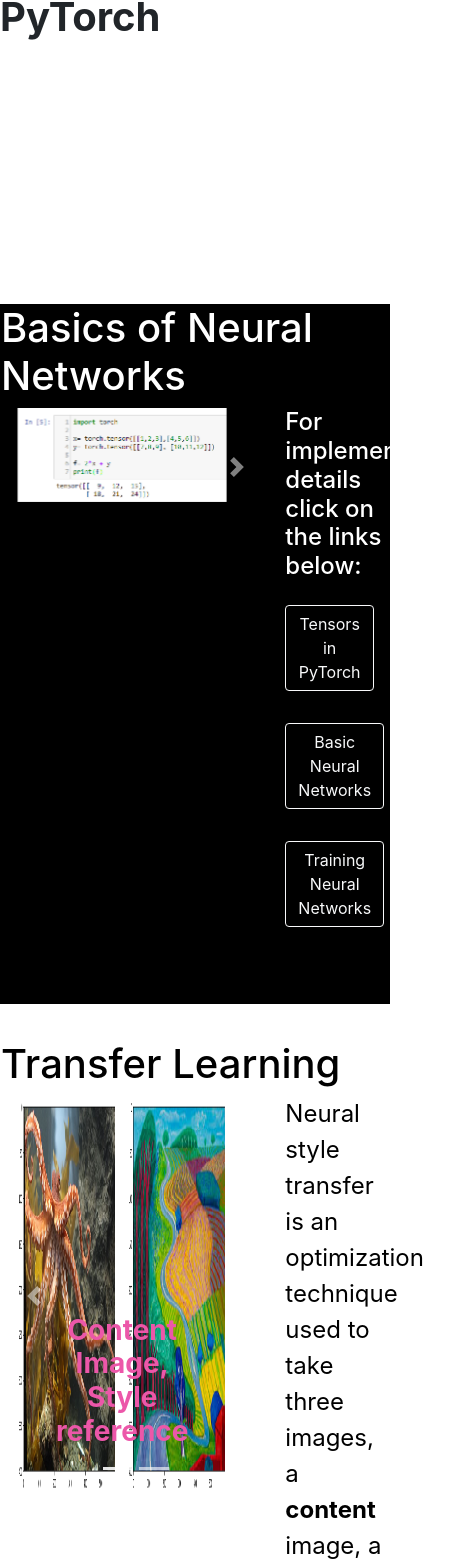
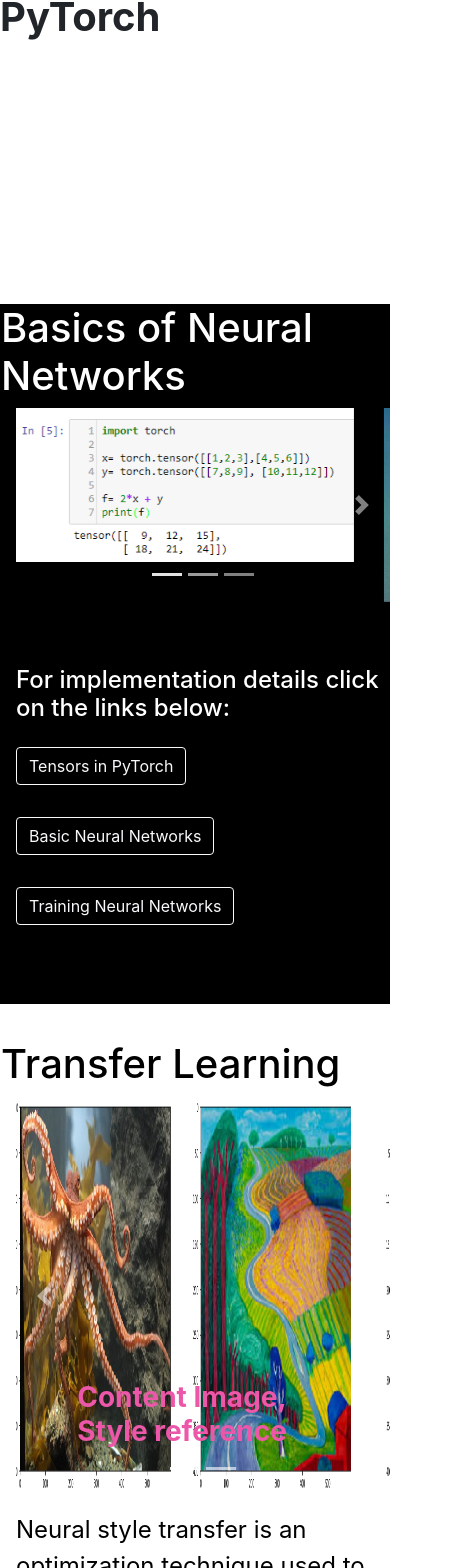
Before and after one commit to J268sing/My-Portfolio.github.io, a React (Create React App) app: page /PyTorch in a window 390 px wide. Shown: the part 424-1992 px from the top of the page, 463 px wide, since content can reach past the window. Built offline with nearby package versions, Linux system fonts and the light colour scheme.

Commit message:
mobile layout changes

```diff
--- a/src/components/Navbar/Navbar.js
+++ b/src/components/Navbar/Navbar.js
@@ -32,13 +32,11 @@
                     <Nav.Link><Link className="navlink-home" to="/ToDo"><p className="alignment2-home"></p></Link></Nav.Link>
                     <Nav.Link><Link className="navlink-home" to="/PyTorch"><p className="alignment2-home"></p></Link></Nav.Link>
                     <Nav.Link><Link className="navlink-home" to="/Shopify"><p className="alignment2-home"></p></Link></Nav.Link>
-
-
                     {/* Navbar Items*/}
-                        <Nav.Link className="navlink-home" href="mailto:j268sing@edu.uwaterloo.ca"><p className="alignment2-home">Email</p></Nav.Link>
+                        <Nav.Link className="navlink-home" target="_blank" href="mailto:j268sing@edu.uwaterloo.ca"><p className="alignment2-home">Email</p></Nav.Link>
                         <Nav.Link className="navlink-home" target="_blank" href="https://github.com/j268sing"><p className="alignment2-home">Github</p></Nav.Link>
-                        <Nav.Link className="navlink-home" href="#sick"><p className="alignment2-home">Facebook</p></Nav.Link>
-                        <Nav.Link className="navlink-home" to="/"><p className="alignment2-home">Linkedin</p></Nav.Link>
+                        <Nav.Link className="navlink-home" target="_blank" href="https://www.facebook.com/jashan.batth.902"><p className="alignment2-home">Facebook</p></Nav.Link>
+                        <Nav.Link className="navlink-home" target="_blank" href="https://ca.linkedin.com/in/jashandeepsingh62"><p className="alignment2-home">Linkedin</p></Nav.Link>
                         {/*<NavDropdown className="alignment2-home" title="Contact" alignRight  id="dropdown-button-drop-left">
                             <NavDropdown.Item href="#action/3.1"><p className="alignment2-home">Email</p></NavDropdown.Item>
                             <NavDropdown.Item href="#action/3.2"><p className="alignment2-home">Linkedin</p></NavDropdown.Item>
--- a/src/components/Skills/Skills.js
+++ b/src/components/Skills/Skills.js
@@ -43,7 +43,7 @@
                             </Col>
                             <Col xs={6} sm={6} md={6} lg={6} xg={6}>
                                 <Card>
-                                    <Card.Title className="card-title-skills">Backend Development</Card.Title>
+                                    <Card.Title className="card-title-skills">Back-End Development</Card.Title>
                                     <Card.Body>• Creating your server-side programs that connect to databases.</Card.Body>
                                 </Card>
                             </Col>
--- a/src/projectsInfo/FlowerPrediction/FlowerPrediction.css
+++ b/src/projectsInfo/FlowerPrediction/FlowerPrediction.css
@@ -8,10 +8,19 @@
     text-align: center;
 }
 
+.check-flower-prediction{
+    text-align:left;
+}
+
 .container-flower-prediction{
     background-color: rgb(245, 129, 148);
     color: white;
     text-align: center
+}
+
+
+.space-mobile-flower-prediction{
+    margin-bottom: 64px;
 }
 
 .card-flower-prediction {
--- a/src/projectsInfo/FlowerPrediction/FlowerPrediction.js
+++ b/src/projectsInfo/FlowerPrediction/FlowerPrediction.js
@@ -21,7 +21,7 @@
 
                     <Container className="ne-layout-others">
                         <Row>
-                            <Col xs={6} className="col1" md={6} xg={6} >
+                            <Col xs={12} className="col1 space-mobile" md={6} xg={6} >
                                 <Container className="container-layout">
                                      <div >
                                         <Carousel  >
@@ -54,8 +54,9 @@
                                     <h4 style={{ margin: 0 }} className="h1-flowerprediction">Made using PyTorch</h4>
                                 </Container>
                             </Col>
-                            <Col xs={6} md={6} xg={6}>
-                                <div className="">
+                            <Col xs={12} md={6} xg={6}>
+
+                                <div className="check-flower-prediction">
                                     <p className="p-layout">This is a CNN model bulit by fine-tuning the pre-trained VGG19 model by modifiying the classifying layer with custom feed forward network that has 2 hidden layers and ReLU activation functions.
                                     The model has an accuracy of the 85% and is trained on CUDA's GPU.
                                     </p>
@@ -69,17 +70,17 @@
                     </div>
                 </Container>
 
-                <Container fluid className="container-flower-prediction ">Link to the trained dataset: <a target="_blank" href ="https://drive.google.com/file/d/1-Dx1OXsg2yuTDfyELJA2LOCaQAvIrVK2/view?usp=sharing"  className="card-flower-prediction">Checkpoint</a></Container>
+                <Container fluid className="container-flower-prediction space-mobile-flower-prediction">Link to the trained dataset: <a target="_blank" href ="https://drive.google.com/file/d/1-Dx1OXsg2yuTDfyELJA2LOCaQAvIrVK2/view?usp=sharing"  className="card-flower-prediction">Checkpoint</a></Container>
 
                 <Container className="ne-layout-others">
         <Row>
-          <Col xs={6} md={6} xg={6}>
+          <Col xs={12} md={6} xg={6}>
             <div>
               <p className="p-layout">Deployed the CNN model into a web app using
               flask that takes in a flower image and uses the trained network to predict name of the flower that is the nearest look-alike (neighbour) of flower present in the image.</p>
                     </div>
           </Col>
-          <Col xs={6} className="col1" md={6} xg={6} >
+          <Col xs={12} className="col1" md={6} xg={6} >
             <Container className="container-layout">
             <Container >
                 <Row className="video-todo">
@@ -87,8 +88,6 @@
 
                  </Row>
                 </Container>
-                               <h4 style={{ margin: 0 }}>Web/Mobile Developer</h4>
-              <h4 >Software Engineer</h4>
             </Container>
           </Col>
         </Row>
--- a/src/projectsInfo/PyTorch/PyTorch.css
+++ b/src/projectsInfo/PyTorch/PyTorch.css
@@ -74,4 +74,8 @@
     .div-general-white-pytorch{
         height: 1110px;
     }
+
+    .space-mobile{
+        margin-bottom: 16px;
+    }
 }
--- a/src/projectsInfo/PyTorch/PyTorch.js
+++ b/src/projectsInfo/PyTorch/PyTorch.js
@@ -34,8 +34,8 @@
                     <Row >
                         <h1>Basics of Neural Networks</h1>
                     </Row>
-                    <Row  >
-                        <Col xs={8} sm={8} md={8} lg={8} xg={8} >
+                    <Row>
+                        <Col className="space-mobile-flower-prediction" xs={12} sm={8} md={8} lg={8} xg={8} >
                             <div >
                             <Carousel >
                             <Carousel.Item>
@@ -79,7 +79,7 @@
                                         </Carousel>
                             </div>
                         </Col>
-                        <Col xs={4} sm={4} md={4} lg={4} xg={4}>
+                        <Col xs={12} sm={4} md={4} lg={4} xg={4}>
                             <h4> For implementation details click on the links below:</h4>
 
                             <a href="https://github.com/J268sing/deep-learning-PyTorch/blob/master/Part%201%20-%20Tensors%20in%20PyTorch%20.ipynb">
@@ -102,9 +102,9 @@
                         <h1>Transfer Learning</h1>
                     </Row>
                     <Row >
-                        <Col xs={8} md={8} xg={8}>
+                        <Col xs={12} md={8} xg={8}>
                         <div >
-                                <Carousel className="carousel-height-1" >
+                                <Carousel className="carousel-height-1 space-mobile" >
                                     <Carousel.Item>
                                         <Container  >
                                         <img
@@ -147,7 +147,7 @@
                                 </Carousel>
                             </div>
                         </Col>
-                        <Col xs={4} md={4} xg={4}>
+                        <Col xs={12} md={4} xg={4}>
                             <p> Neural style transfer is an optimization technique used to take three images, a <span>content</span>  image, a <span>style reference</span> image
                              and the <span>input</span> image you want to style — and blend them together such that the input image is transformed to look like the
                              content image, but “painted” in the style of the style image.</p>
--- a/src/projectsInfo/Shopify/Shopify.css
+++ b/src/projectsInfo/Shopify/Shopify.css
@@ -31,6 +31,9 @@
     margin-left: 50px;
 }
 
+.space-mobile{
+    margin-bottom: 0px;
+}
 
 .card-shopify {
     display: flex;
--- a/src/projectsInfo/Shopify/Shopify.js
+++ b/src/projectsInfo/Shopify/Shopify.js
@@ -18,21 +18,20 @@
         <Container className="mainPage-shopify">
         <h1 className="color-shopify">Shopify Project</h1>
           <Row className="check-shopify" >
-            <Col xs={6} md={6} xg={6}>
+            <Col xs={12} md={6} xg={6}>
               <Container >
-                <p className="color-shopify p-size-shopify" style={{ textAlign: "start" }}> <span><h3>About:</h3></span> This project was made as a part of shopify Mobile Dev Challenge</p>
-
-
-
-                <p className="color-shopify p-size-shopify" style={{ textAlign: "start" }}>This app uses shopify's api to show the items and was built in android studio. Main feature of this app was to view the list items as cards</p>
+                <p className="color-shopify p-size-shopify" style={{ textAlign: "start" }}> <span><h3>About:</h3></span> This project was made as a part of shopify Mobile Dev Challenge.This app uses shopify's api to show the items and was built in android studio. Main feature of this app was to view the list items as cards</p>
               </Container>
-              <div className="alignment-shopify">
+              <div className="alignment-shopify space-mobile">
         <a href="https://github.com/J268sing/shopify-project">
                       <Button  variant="dark">Github</Button>
                     </a>
                     </div>
+
+
+
             </Col>
-            <Col  xs={6} md={6} xg={6} >
+            <Col  xs={12} md={6} xg={6} >
             <Carousel  >
                                             <Carousel.Item>
                                                 <Container  >
--- a/src/projectsInfo/TVscript/TVscript.js
+++ b/src/projectsInfo/TVscript/TVscript.js
@@ -47,7 +47,7 @@
                         <div>
 
                         <Carousel  >
-                                            <Carousel.Item>
+                                         <Carousel.Item>
                                                 <Container  >
                                                     <img
                                                         className="d-block w-100 "
--- a/src/projectsInfo/ToDo/ToDo.js
+++ b/src/projectsInfo/ToDo/ToDo.js
@@ -17,7 +17,7 @@
 
                     <Container className="ne-layout-others">
                         <Row>
-                            <Col xs={6} className="col1" md={6} xg={6} >
+                            <Col xs={12} className="col1 space-mobile-flower-prediction" md={6} xg={6} >
                                 <Container className="container-iread">
                                      <div >
                                         <Carousel  >
@@ -50,7 +50,7 @@
                                     <h4 style={{ margin: 0 }} className="h1-todo">Built using React, Express, Node.js</h4>
                                 </Container>
                             </Col>
-                            <Col className="check-iread" xs={6} md={6} xg={6}>
+                            <Col className="check-iread" xs={12} md={6} xg={6}>
                                 <div>
                                     <p className="p-iread">
                                     A full stack web app made with react and express where you can store your daily to-do list by creating
--- a/src/projectsInfo/iRead/iRead.js
+++ b/src/projectsInfo/iRead/iRead.js
@@ -16,7 +16,7 @@
                     <div className="div-space-iread">
                     <Container className="ne-layout-others">
                         <Row>
-                            <Col xs={6} className="col1" md={6} xg={6} >
+                            <Col xs={12} className="col1  space-mobile" md={6} xg={6} >
                                 <Container className="container-iread">
                                      <div >
                                         <Carousel  >
@@ -49,7 +49,7 @@
                                     <h4 style={{ margin: 0 }} className="h1-iread">Made in Android Studio</h4>
                                 </Container>
                             </Col>
-                            <Col className="check-iread" xs={6} md={6} xg={6}>
+                            <Col className="check-iread" xs={12} md={6} xg={6}>
                                 <div>
                                     <p className="p-iread">
                     iRead is an all-in-one book reading app for android devices. The robust and well-designed app allows you to read books offline any time, anywhere.
```
